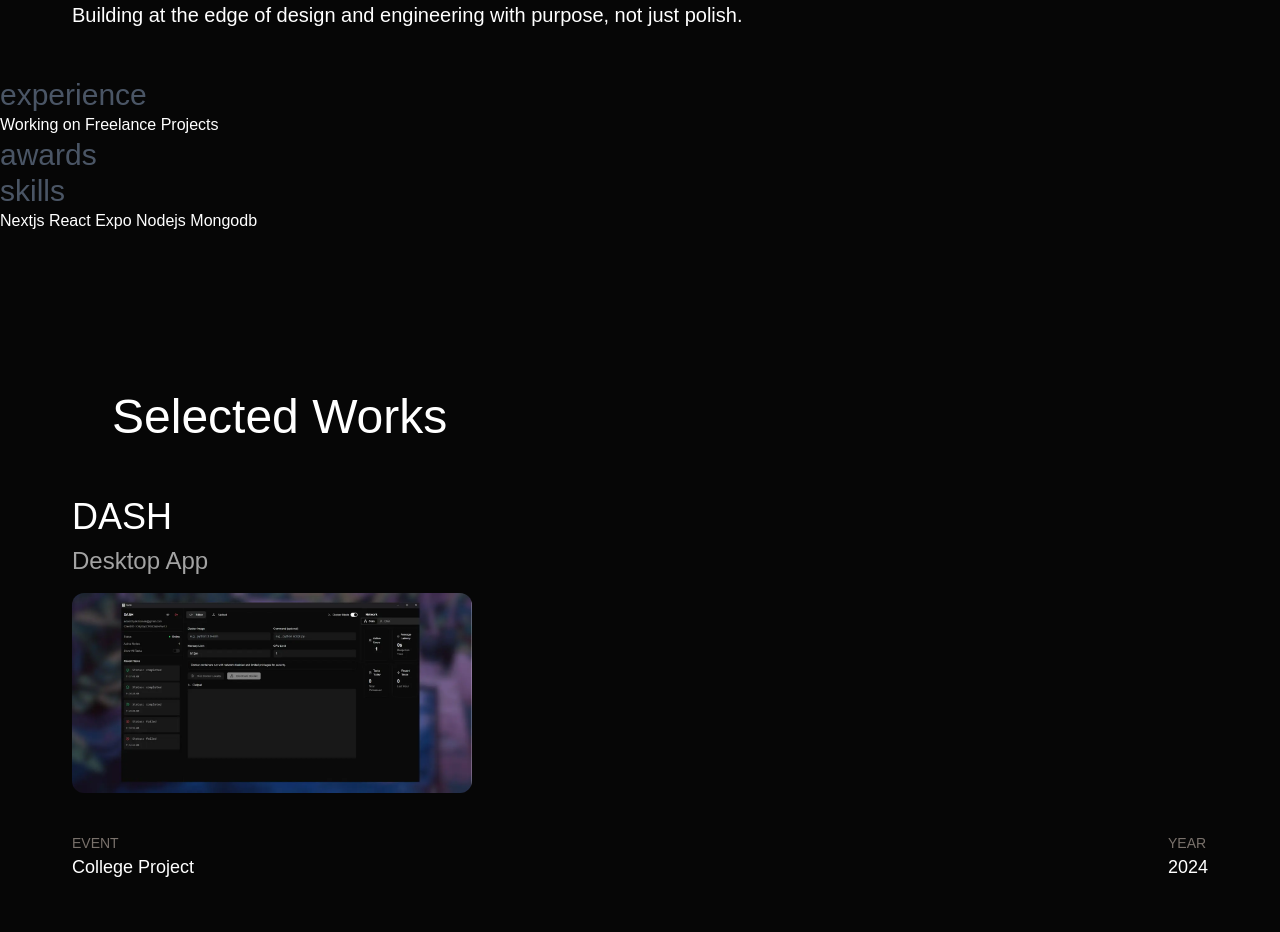
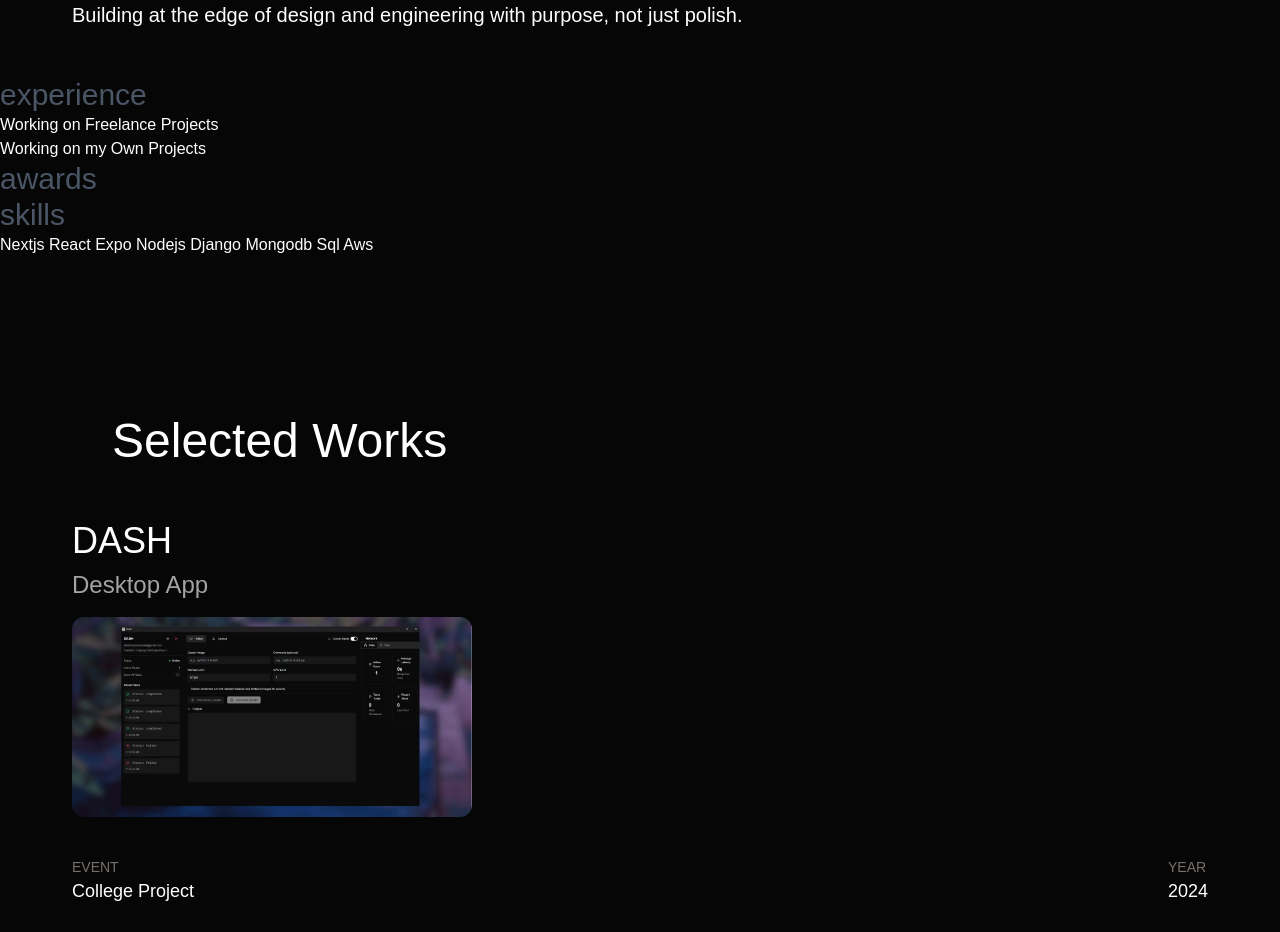
Before and after one commit to kishorekumargr/kishorekumargr, a Next.js app: page / in a window 1280 px wide. Shown: the part 940-1872 px from the top of the page. Built offline with nearby package versions, Linux system fonts and the light colour scheme.

Commit message:
Added Text one

```diff
--- a/components/Experience.tsx
+++ b/components/Experience.tsx
@@ -17,9 +17,10 @@ export default function Experience() {
       <div>
         <p className="text-3xl text-gray-600">experience</p>
         <p>Working on Freelance Projects</p>
+        <p>Working on my Own Projects</p>
         <p className="text-3xl text-gray-600">awards</p>
         <p className="text-3xl text-gray-600">skills</p>
-        <p>Nextjs React Expo Nodejs Mongodb</p>
+        <p>Nextjs React Expo Nodejs Django Mongodb Sql Aws</p>
       </div>
     </section>
   );
```
